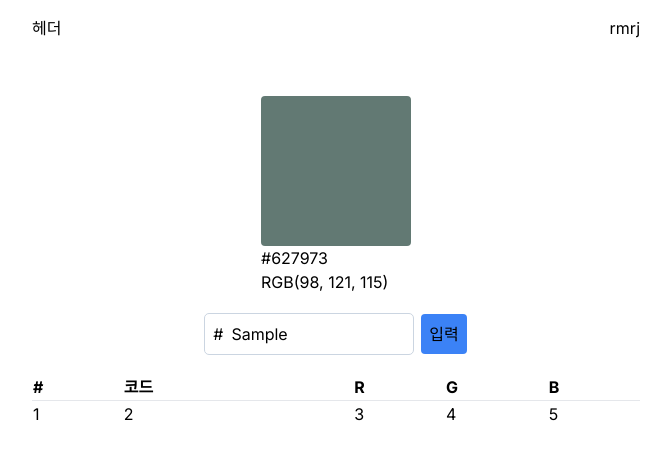
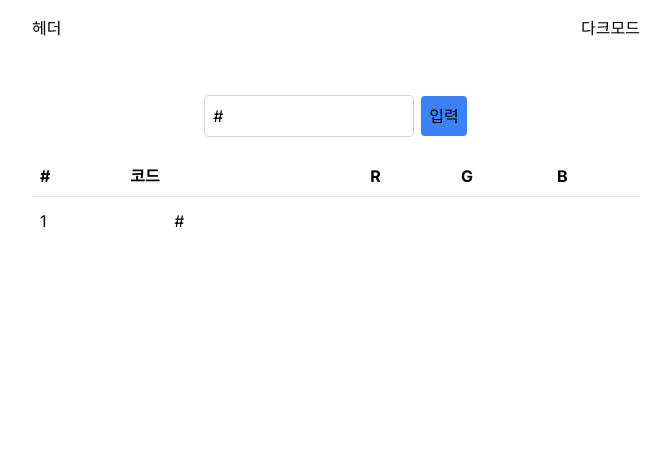
Before and after one commit to HYK-Nov/daily-color, a Next.js app: page / in a window 1280 px wide. Both pictures are taken after typing "Sample" into the empty fields and a click on the button "입력". Shown: the top 460 px of the page, without its empty margins (304-974 px from the left). Built offline with nearby package versions, Linux system fonts and the light colour scheme.

Commit message:
feat: 시도한 hex 코드 출력

```diff
--- a/src/app/(hexcode)/page.tsx
+++ b/src/app/(hexcode)/page.tsx
@@ -1,5 +1,6 @@
 import ColorBox from "@/components/hexcode/ColorBox";
 import InputForm from "@/components/hexcode/InputForm";
+import TryList from "@/components/hexcode/TryList";
 
 export default function Home() {
   let colorCode = Math.floor(Math.random() * (16 ** 6 + 1)).toString(16);
@@ -10,30 +11,10 @@ export default function Home() {
 
   return (
     <main className={"flex flex-col gap-5 items-center w-full py-10"}>
-      <ColorBox colorCode={colorCode} />
+      {/*<ColorBox colorCode={colorCode} />*/}
       <InputForm colorCode={colorCode} />
 
-      {/* 트라이 목록 */}
-      <table className={"table-auto divide-y w-full"}>
-        <thead className={"text-left"}>
-        <tr>
-          <th>#</th>
-          <th>코드</th>
-          <th>R</th>
-          <th>G</th>
-          <th>B</th>
-        </tr>
-        </thead>
-        <tbody>
-        <tr>
-          <td>1</td>
-          <td>2</td>
-          <td>3</td>
-          <td>4</td>
-          <td>5</td>
-        </tr>
-        </tbody>
-      </table>
+      <TryList />
     </main>
   );
 }
--- a/src/components/hexcode/Header.tsx
+++ b/src/components/hexcode/Header.tsx
@@ -4,7 +4,7 @@ export default function Header() {
   return (
     <header className={"flex items-center py-4 justify-between"}>
       <p>헤더</p>
-      <p>rmrj</p>
+      <p>다크모드</p>
     </header>
   );
-};
+}
--- a/src/components/hexcode/InputForm.tsx
+++ b/src/components/hexcode/InputForm.tsx
@@ -1,35 +1,49 @@
 "use client";
 import React, { useEffect, useState } from "react";
+import { useHexStore } from "@/stores/hexStore";
 
 type props = { colorCode: string };
 
 export default function InputForm({ colorCode }: props) {
-  const [answer, setAnswer] = useState("");
+  const [guess, setGuess] = useState("");
+  const { tryList, setTryList } = useHexStore();
 
   const handleInputChange = (e: React.ChangeEvent<HTMLInputElement>) => {
-    if (/^[A-Za-z0-9]*$/.test(e.target.value)) {
-      setAnswer(e.target.value);
+    if (/^[A-Fa-f0-9]*$/.test(e.target.value)) {
+      setGuess(e.target.value);
     }
   };
 
   const onFormSubmit = (e: React.FormEvent) => {
     e.preventDefault(); // 새로고침 방지
 
+    setTryList({ id: tryList.length + 1, hex: `#${guess}` });
+    setGuess("");
     // 정답 비교
     // const comparison = new RegExp(answer, "gi").test(colorCode);
   };
 
   return (
     <form className={"flex gap-2"} onSubmit={onFormSubmit}>
-      <div className={"flex p-2 gap-2 rounded bg-white w-52 outline outline-1 outline-slate-300"}>
+      <div
+        className={
+          "flex p-2 gap-2 rounded bg-white w-52 outline outline-1 outline-slate-300"
+        }
+      >
         <p>#</p>
-        <input className={"outline-none w-[100%]"} maxLength={6} value={answer}
-               onChange={(e) => handleInputChange(e)} />
+        <input
+          className={"outline-none w-[100%]"}
+          maxLength={6}
+          value={guess}
+          onChange={(e) => handleInputChange(e)}
+        />
       </div>
-      <button type={"submit"}
-              className={"bg-blue-500 hover:bg-blue-600 p-2 rounded"}>
+      <button
+        type={"submit"}
+        className={"bg-blue-500 hover:bg-blue-600 p-2 rounded"}
+      >
         입력
       </button>
     </form>
   );
-};
+}
--- /dev/null
+++ b/src/components/hexcode/TryList.tsx
@@ -0,0 +1,42 @@
+"use client";
+import { useHexStore } from "@/stores/hexStore";
+
+export default function TryList() {
+  const { tryList } = useHexStore();
+
+  return (
+    <>
+      {/* 트라이 목록 */}
+      <table className={"table-auto divide-y w-full"}>
+        <thead className={"text-left"}>
+          <tr>
+            <th className={"p-2"}>#</th>
+            <th className={"p-2"}>코드</th>
+            <th className={"p-2"}>R</th>
+            <th className={"p-2"}>G</th>
+            <th className={"p-2"}>B</th>
+          </tr>
+        </thead>
+        <tbody className={"divide-y"}>
+          {tryList.map((item) => (
+            <tr key={item.id} className={"even:bg-slate-50"}>
+              <td className={"p-2"}>{item.id}</td>
+              <td className={"p-2"}>
+                <div className={"flex items-center gap-3"}>
+                  <div
+                    className={"w-8 h-8 rounded-sm"}
+                    style={{ backgroundColor: item.hex }}
+                  />
+                  <p>{item.hex}</p>
+                </div>
+              </td>
+              <td></td>
+              <td></td>
+              <td></td>
+            </tr>
+          ))}
+        </tbody>
+      </table>
+    </>
+  );
+}
--- /dev/null
+++ b/src/stores/hexStore.ts
@@ -0,0 +1,23 @@
+import { create } from "zustand";
+import { TTryData } from "@/types/try";
+
+type THexStore = {
+  tryList: TTryData[];
+  setTryList: (tryData: TTryData) => void;
+};
+
+export const useHexStore = create<THexStore>()((set) => ({
+  tryList: [],
+  setTryList: (tryData: TTryData) =>
+    set((state) => {
+      if (state.tryList.some((value) => value.hex === tryData.hex)) {
+        return {
+          tryList: [
+            ...state.tryList.filter((value) => value.hex === tryData.hex),
+            ...state.tryList.filter((value) => value.hex !== tryData.hex),
+          ],
+        };
+      }
+      return { tryList: [tryData, ...state.tryList] };
+    }),
+}));
--- a/src/stores/tryListStore.ts
+++ /dev/null
@@ -1,3 +0,0 @@
-type TTryListStore = {
-  list: []
-}
--- /dev/null
+++ b/src/types/try.d.ts
@@ -0,0 +1,4 @@
+export type TTryData = {
+  id: number;
+  hex: string;
+};
```
